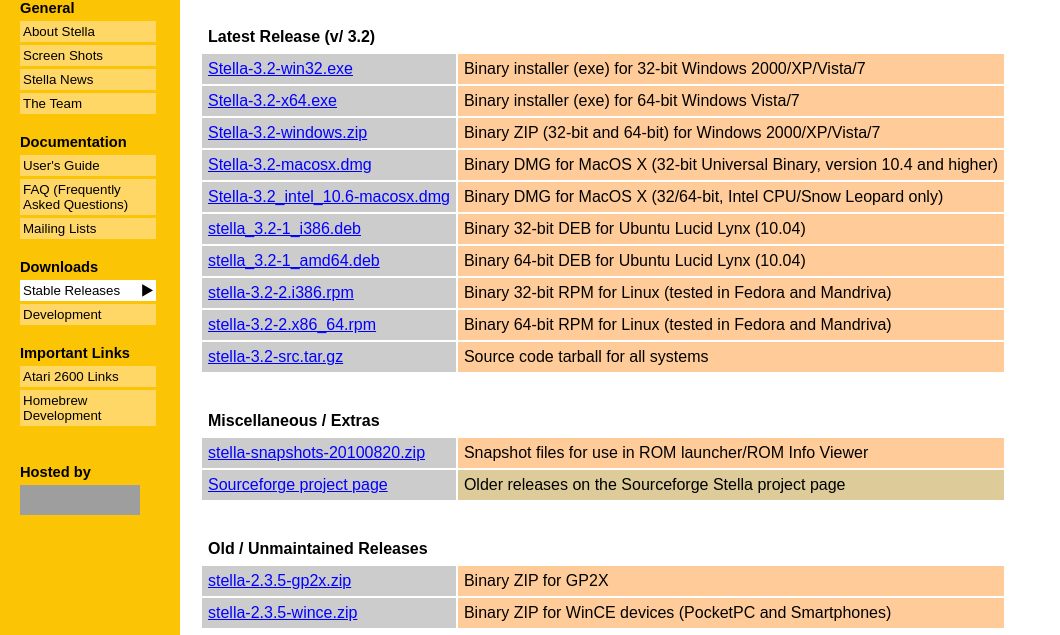
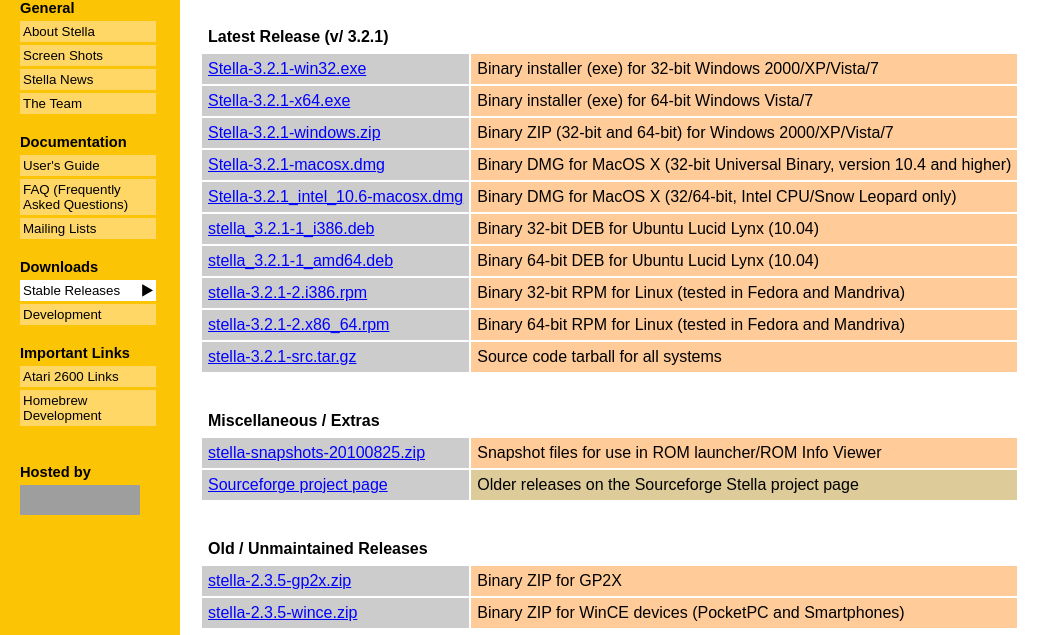
Before and after one commit to stella-emu/stella-emu.github.io, a PHP site: page /downloads.php in a window 1280 px wide. Shown: the part 165-800 px from the top of the page, without its empty margins (0-1060 px from the left). Run offline with PHP 8.4, Linux system fonts and the light colour scheme; grey boxes are pictures that could not be loaded.

Commit message:
Updated webpage for upcoming 3.2.1 release.

```diff
--- a/downloads.php
+++ b/downloads.php
@@ -15,57 +15,57 @@
 <table BORDER=0 CELLPADDING=6 WIDTH="100%">
 
 	<tr>
-		<td><b>Latest&nbsp;Release (v/ 3.2)</b></td>
+		<td><b>Latest&nbsp;Release (v/ 3.2.1)</b></td>
 		<td>&nbsp;</td>
 	</tr>
 
 	<tr>
-		<td BGCOLOR="#CCCCCC"><a href="http://prdownloads.sourceforge.net/stella/Stella-3.2-win32.exe?download">Stella-3.2-win32.exe</a></td>
+		<td BGCOLOR="#CCCCCC"><a href="http://prdownloads.sourceforge.net/stella/Stella-3.2.1-win32.exe?download">Stella-3.2.1-win32.exe</a></td>
 		<td BGCOLOR="#FFCC99">Binary installer (exe) for 32-bit Windows 2000/XP/Vista/7</td>
 	</tr>
 
 	<tr>
-		<td BGCOLOR="#CCCCCC"><a href="http://prdownloads.sourceforge.net/stella/Stella-3.2-x64.exe?download">Stella-3.2-x64.exe</a></td>
+		<td BGCOLOR="#CCCCCC"><a href="http://prdownloads.sourceforge.net/stella/Stella-3.2.1-x64.exe?download">Stella-3.2.1-x64.exe</a></td>
 		<td BGCOLOR="#FFCC99">Binary installer (exe) for 64-bit Windows Vista/7</td>
 	</tr>
 
 	<tr>
-		<td BGCOLOR="#CCCCCC"><a href="http://prdownloads.sourceforge.net/stella/Stella-3.2-windows.zip?download">Stella-3.2-windows.zip</a></td>
+		<td BGCOLOR="#CCCCCC"><a href="http://prdownloads.sourceforge.net/stella/Stella-3.2.1-windows.zip?download">Stella-3.2.1-windows.zip</a></td>
 		<td BGCOLOR="#FFCC99">Binary ZIP (32-bit and 64-bit) for Windows 2000/XP/Vista/7</td>
 	</tr>
 
 	<tr>
-		<td BGCOLOR="#CCCCCC"><a href="http://prdownloads.sourceforge.net/stella/Stella-3.2-macosx.dmg?download">Stella-3.2-macosx.dmg</a></td>
+		<td BGCOLOR="#CCCCCC"><a href="http://prdownloads.sourceforge.net/stella/Stella-3.2.1-macosx.dmg?download">Stella-3.2.1-macosx.dmg</a></td>
 		<td BGCOLOR="#FFCC99">Binary DMG for MacOS X (32-bit Universal Binary, version 10.4 and higher)</td>
 	</tr>
 
 	<tr>
-		<td BGCOLOR="#CCCCCC"><a href="http://prdownloads.sourceforge.net/stella/Stella-3.2_intel_10.6-macosx.dmg?download">Stella-3.2_intel_10.6-macosx.dmg</a></td>
+		<td BGCOLOR="#CCCCCC"><a href="http://prdownloads.sourceforge.net/stella/Stella-3.2.1_intel_10.6-macosx.dmg?download">Stella-3.2.1_intel_10.6-macosx.dmg</a></td>
 		<td BGCOLOR="#FFCC99">Binary DMG for MacOS X (32/64-bit, Intel CPU/Snow Leopard only)</td>
 	</tr>
 
 	<tr>
-		<td BGCOLOR="#CCCCCC"><a href="http://prdownloads.sourceforge.net/stella/stella_3.2-1_i386.deb?download">stella_3.2-1_i386.deb</a></td>
+		<td BGCOLOR="#CCCCCC"><a href="http://prdownloads.sourceforge.net/stella/stella_3.2.1-1_i386.deb?download">stella_3.2.1-1_i386.deb</a></td>
 		<td BGCOLOR="#FFCC99">Binary 32-bit DEB for Ubuntu Lucid Lynx (10.04)</td>
 	</tr>
 
 	<tr>
-		<td BGCOLOR="#CCCCCC"><a href="http://prdownloads.sourceforge.net/stella/stella_3.2-1_amd64.deb?download">stella_3.2-1_amd64.deb</a></td>
+		<td BGCOLOR="#CCCCCC"><a href="http://prdownloads.sourceforge.net/stella/stella_3.2.1-1_amd64.deb?download">stella_3.2.1-1_amd64.deb</a></td>
 		<td BGCOLOR="#FFCC99">Binary 64-bit DEB for Ubuntu Lucid Lynx (10.04)</td>
 	</tr>
 
 	<tr>
-		<td BGCOLOR="#CCCCCC"><a href="http://prdownloads.sourceforge.net/stella/stella-3.2-2.i386.rpm?download">stella-3.2-2.i386.rpm</a></td>
+		<td BGCOLOR="#CCCCCC"><a href="http://prdownloads.sourceforge.net/stella/stella-3.2.1-2.i386.rpm?download">stella-3.2.1-2.i386.rpm</a></td>
 		<td BGCOLOR="#FFCC99">Binary 32-bit RPM for Linux (tested in Fedora and Mandriva)</td>
 	</tr>
 
 	<tr>
-		<td BGCOLOR="#CCCCCC"><a href="http://prdownloads.sourceforge.net/stella/stella-3.2-2.x86_64.rpm?download">stella-3.2-2.x86_64.rpm</a></td>
+		<td BGCOLOR="#CCCCCC"><a href="http://prdownloads.sourceforge.net/stella/stella-3.2.1-2.x86_64.rpm?download">stella-3.2.1-2.x86_64.rpm</a></td>
 		<td BGCOLOR="#FFCC99">Binary 64-bit RPM for Linux (tested in Fedora and Mandriva)</td>
 	</tr>
 
 	<tr>
-		<td BGCOLOR="#CCCCCC"><a href="http://prdownloads.sourceforge.net/stella/stella-3.2-src.tar.gz?download">stella-3.2-src.tar.gz</a></td>
+		<td BGCOLOR="#CCCCCC"><a href="http://prdownloads.sourceforge.net/stella/stella-3.2.1-src.tar.gz?download">stella-3.2.1-src.tar.gz</a></td>
 		<td BGCOLOR="#FFCC99">Source code tarball for all systems</td>
 	</tr>
 
@@ -80,7 +80,7 @@
 	</tr>
 
 	<tr>
-		<td BGCOLOR="#CCCCCC"><a href="http://prdownloads.sourceforge.net/stella/stella-snapshots-20100820.zip?download">stella-snapshots-20100820.zip</a></td>
+		<td BGCOLOR="#CCCCCC"><a href="http://prdownloads.sourceforge.net/stella/stella-snapshots-20100825.zip?download">stella-snapshots-20100825.zip</a></td>
 		<td BGCOLOR="#FFCC99">Snapshot files for use in ROM launcher/ROM Info Viewer</td>
 	</tr>
 
--- a/footer.php
+++ b/footer.php
@@ -2,4 +2,4 @@
 <a href="http://www.bradfordmott.com">Bradford W. Mott</a>,
 <a href="http://minbar.org">Stephen Anthony</a> and
 <a href="theteam.php">The Stella Team</a>
-<br />	Site Updated August 20, 2010</p>
+<br />	Site Updated August 25, 2010</p>
```
Also changed, not shown: docs/index.html (+4 -4 lines), stellanews.php (+16 -2 lines), 5 other files.
